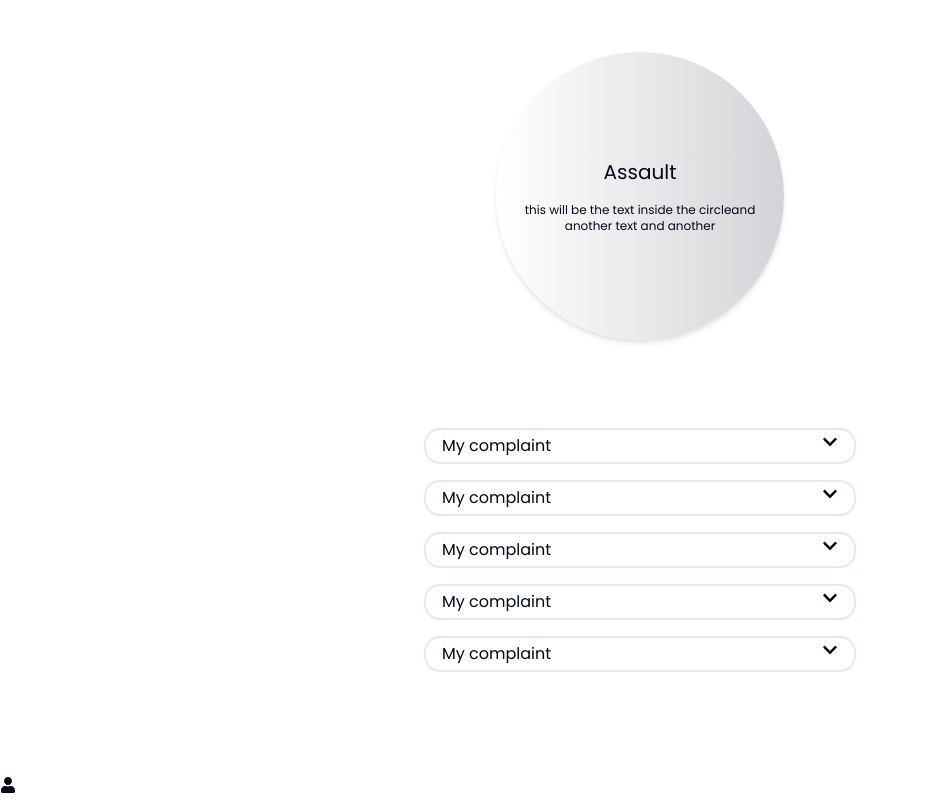
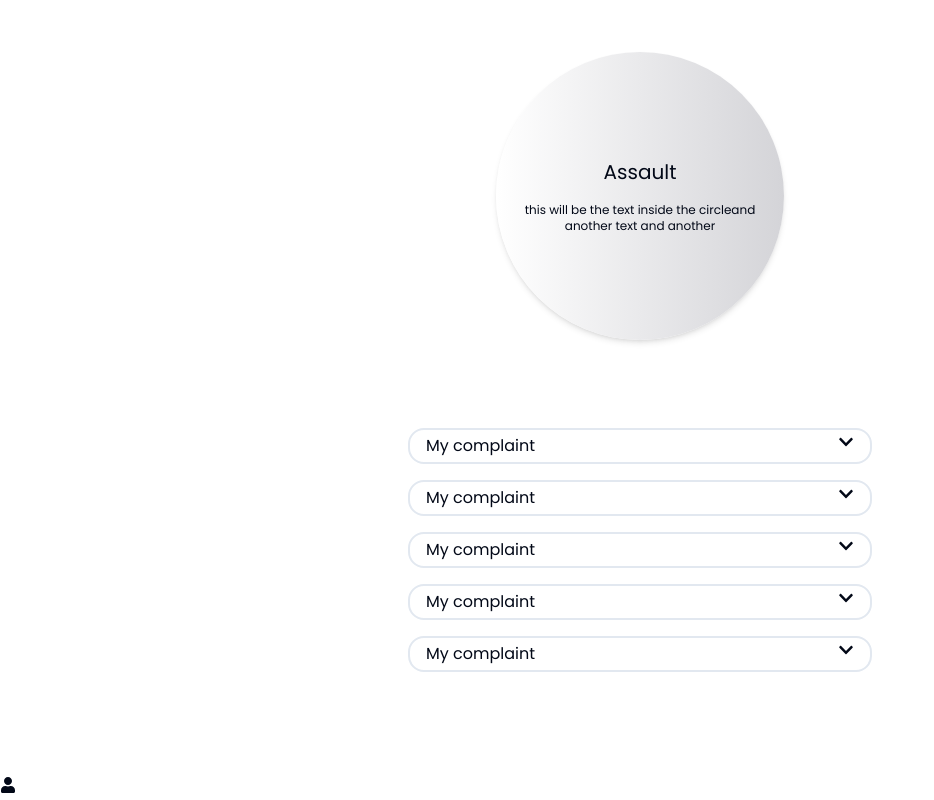
Before and after one commit to Kad-19/safe-mic-project, a React (Vite) app: page /complaint in a window 1280 px wide. Shown: the part 608-1408 px from the top of the page, without its empty margins (0-934 px from the left). Built offline with nearby package versions, Linux system fonts and the light colour scheme; a web font is replaced by a local one.

Commit message:
reponsiveness

```diff
--- a/src/component/Complaint/Collapsible/ComplaintBlock.jsx
+++ b/src/component/Complaint/Collapsible/ComplaintBlock.jsx
@@ -14,13 +14,13 @@ function ComplaintBlock({title,content}){
     return <Collapsible
         open={open}
         onOpenChange={SetOpen}
-        className={cn("w-10/12 md:w-6/12")}
+        className={cn("w-full md:w-6/12")}
         >
         <CollapsibleTrigger
         className={cn("w-full")}
         >
             <div className="border-solid
-            border-2 px-4 py-1 mx-4 my-2
+            border-2 px-4 py-1 my-2
             rounded-2xl flex justify-between
             ">
                 <p className="">
```
